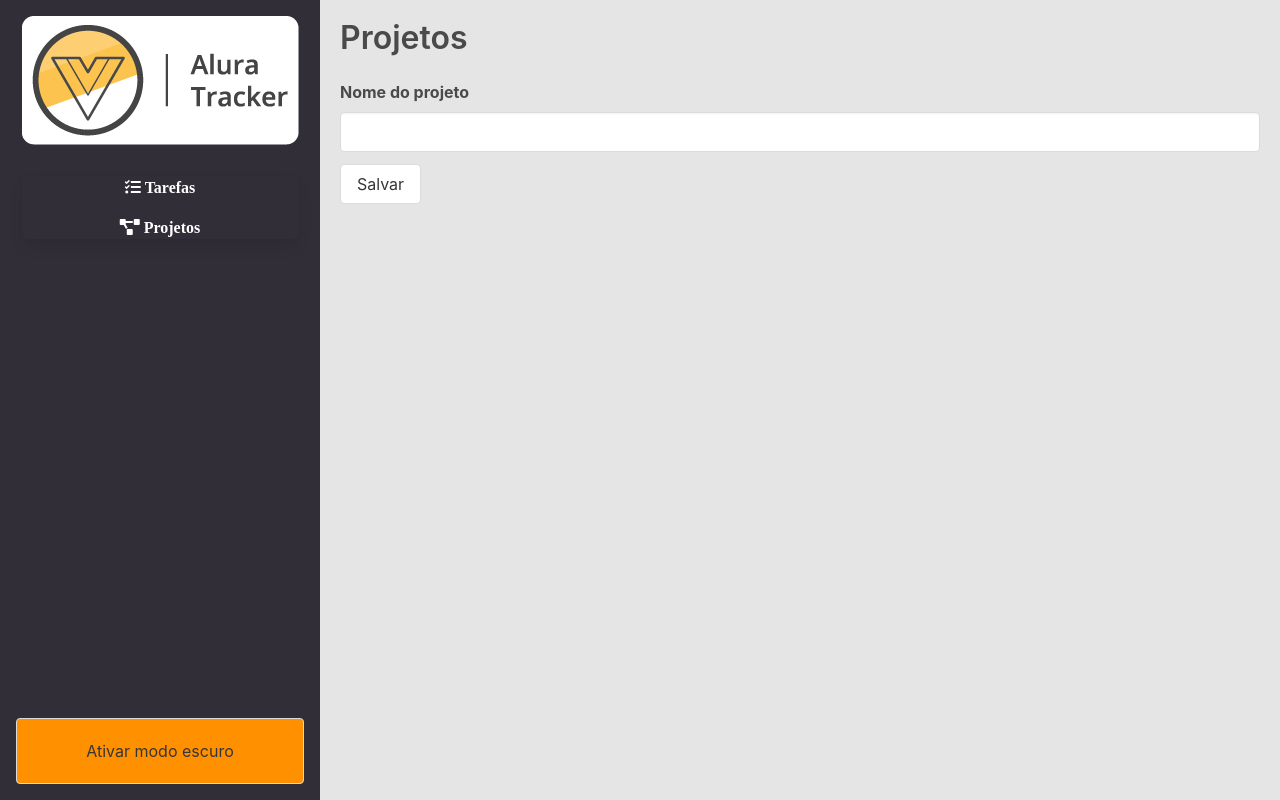
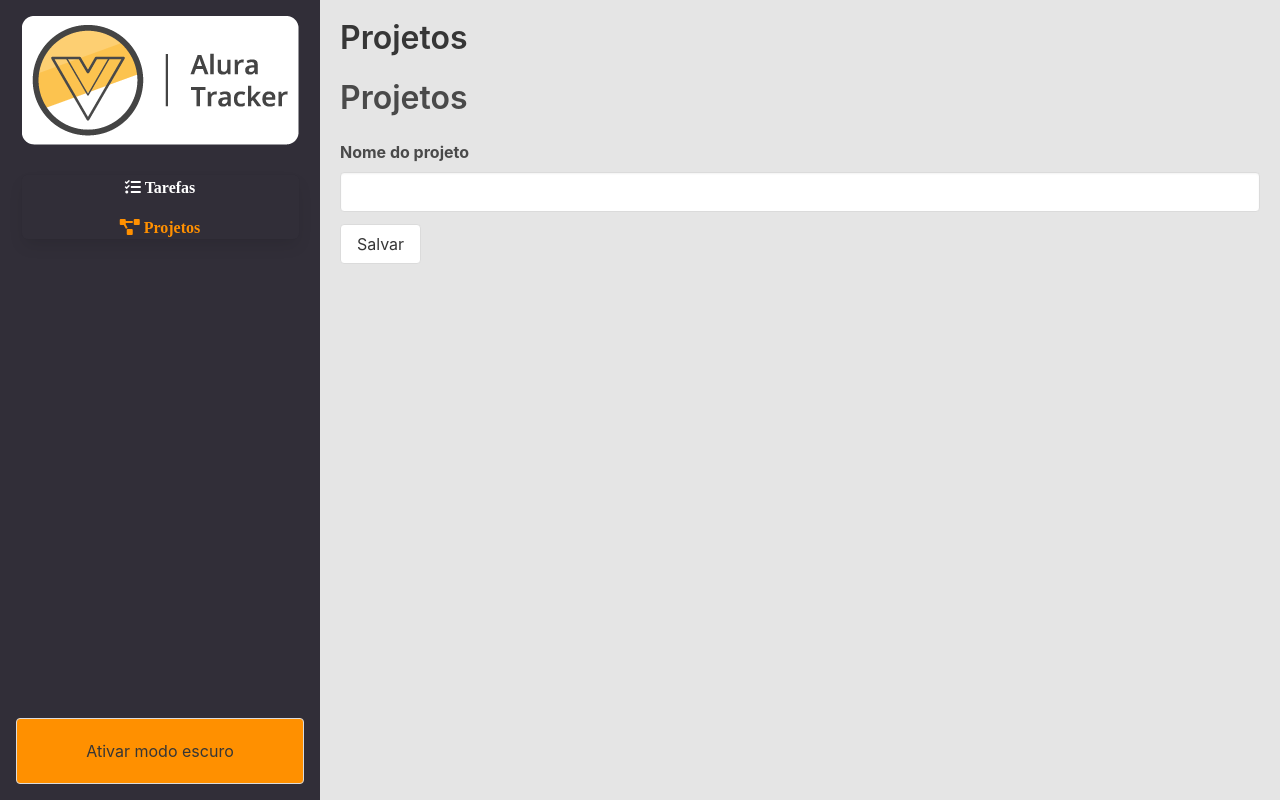
Before and after one commit to Qwwerty/alura-tracker, a Vue app: page /#/projetos/novo in a window 1280 px wide. Built offline with nearby package versions, Linux system fonts and the light colour scheme.

Commit message:
refactor: adicionar rotas aninhadas de projeto

```diff
--- a/src/roteador/index.ts
+++ b/src/roteador/index.ts
@@ -3,12 +3,24 @@ import { createRouter, createWebHashHistory, RouteRecordRaw } from "vue-router";
 import Tarefas from "../views/Tarefas.vue";
 import Projetos from "../views/Projetos.vue";
 import Formulario from "../views/Projetos/Formulario.vue";
+import Lista from "../views/Projetos/Lista.vue";
 
 const rotas: RouteRecordRaw[] = [
   { path: "/", name: "Tarefas", component: Tarefas },
-  { path: "/projetos", name: "Projetos", component: Projetos },
-  { path: "/projetos/novo", name: "Novo projeto", component: Formulario },
-  { path: "/projetos/:id", name: "Editar projeto", component: Formulario, props: true },
+  {
+    path: "/projetos",
+    component: Projetos,
+    children: [
+      { path: "", name: "Projetos", component: Lista },
+      { path: "novo", name: "Novo projeto", component: Formulario },
+      {
+        path: ":id",
+        name: "Editar projeto",
+        component: Formulario,
+        props: true,
+      },
+    ],
+  },
 ];
 
 const roteador = createRouter({
--- a/src/views/Projetos.vue
+++ b/src/views/Projetos.vue
@@ -1,52 +1,15 @@
 <template>
-  <section class="projetos">
+  <div class="projetos">
     <h1 class="title">Projetos</h1>
-
-    <router-link :to="{ name: 'Novo projeto' }" class="button">
-      <span class="icon is-small">
-        <i class="fas fa-plus"></i>
-      </span>
-      <span>Novo Projeto</span>
-    </router-link>
-
-    <table class="table is-fullwidth">
-      <thead>
-        <tr>
-          <th>ID</th>
-          <th>Nome</th>
-          <th>Ações</th>
-        </tr>
-      </thead>
-      <tbody>
-        <tr v-for="projeto in projetos" :key="projeto.id">
-          <td>{{ projeto.id }}</td>
-          <td>{{ projeto.nome }}</td>
-          <td>
-            <router-link :to="`/projetos/${projeto.id}`" class="button">
-              <span class="icon is-small">
-                <i class="fas fa-pencil-alt"></i>
-              </span>
-            </router-link>
-          </td>
-        </tr>
-      </tbody>
-    </table>
-  </section>
+    <router-view />
+  </div>
 </template>
 
 <script lang="ts">
-import { computed, defineComponent } from "vue";
-import { useStore } from "../store";
+import { defineComponent } from "vue";
 
 export default defineComponent({
   name: "Projetos",
-
-  setup: function () {
-    const store = useStore();
-    return {
-      projetos: computed(() => store.state.projetos),
-    };
-  },
 });
 </script>
 
@@ -54,12 +17,4 @@ export default defineComponent({
 .projetos {
   padding: 1.25rem;
 }
-
-.title {
-  color: var(--text-primario);
-}
-
-.label {
-  color: var(--text-primario);
-}
 </style>
--- a/src/views/Projetos/Formulario.vue
+++ b/src/views/Projetos/Formulario.vue
@@ -1,5 +1,5 @@
 <template>
-  <section class="projetos">
+  <section>
     <h1 class="title">Projetos</h1>
 
     <form @submit.prevent="salvar">
@@ -70,10 +70,6 @@ export default defineComponent({
 </script>
 
 <style scoped>
-.projetos {
-  padding: 1.25rem;
-}
-
 .title {
   color: var(--text-primario);
 }
--- /dev/null
+++ b/src/views/Projetos/Lista.vue
@@ -0,0 +1,59 @@
+<template>
+  <section>
+    <router-link to="/projetos/novo" class="button">
+      <span class="icon is-small">
+        <i class="fas fa-plus"></i>
+      </span>
+      <span>Novo Projeto</span>
+    </router-link>
+
+    <table class="table is-fullwidth">
+      <thead>
+        <tr>
+          <th>ID</th>
+          <th>Nome</th>
+          <th>Ações</th>
+        </tr>
+      </thead>
+      <tbody>
+        <tr v-for="projeto in projetos" :key="projeto.id">
+          <td>{{ projeto.id }}</td>
+          <td>{{ projeto.nome }}</td>
+          <td>
+            <router-link :to="`/projetos/${projeto.id}`" class="button">
+              <span class="icon is-small">
+                <i class="fas fa-pencil-alt"></i>
+              </span>
+            </router-link>
+          </td>
+        </tr>
+      </tbody>
+    </table>
+  </section>
+</template>
+
+<script lang="ts">
+import { computed, defineComponent } from "vue";
+import { useStore } from "../../store";
+
+export default defineComponent({
+  name: "Lista",
+
+  setup: function () {
+    const store = useStore();
+    return {
+      projetos: computed(() => store.state.projetos),
+    };
+  },
+});
+</script>
+
+<style scoped>
+.title {
+  color: var(--text-primario);
+}
+
+.label {
+  color: var(--text-primario);
+}
+</style>
```
